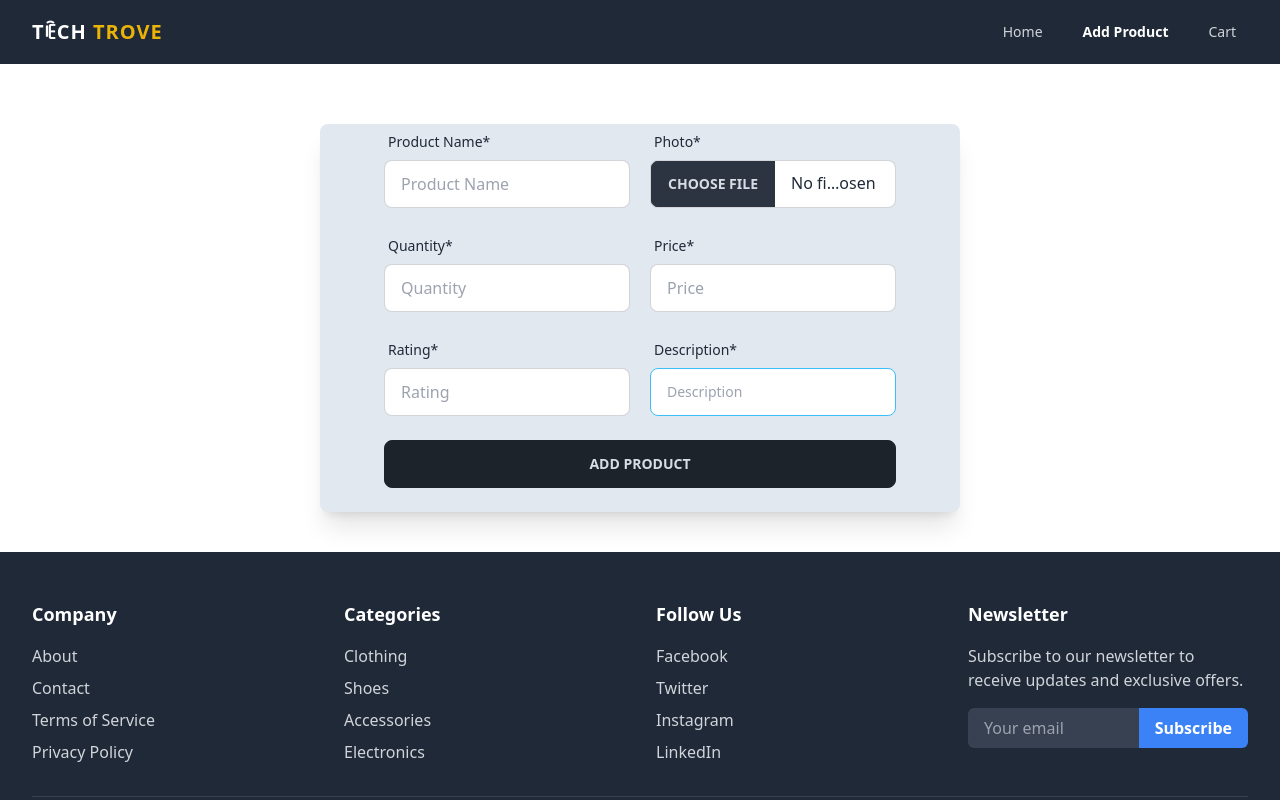
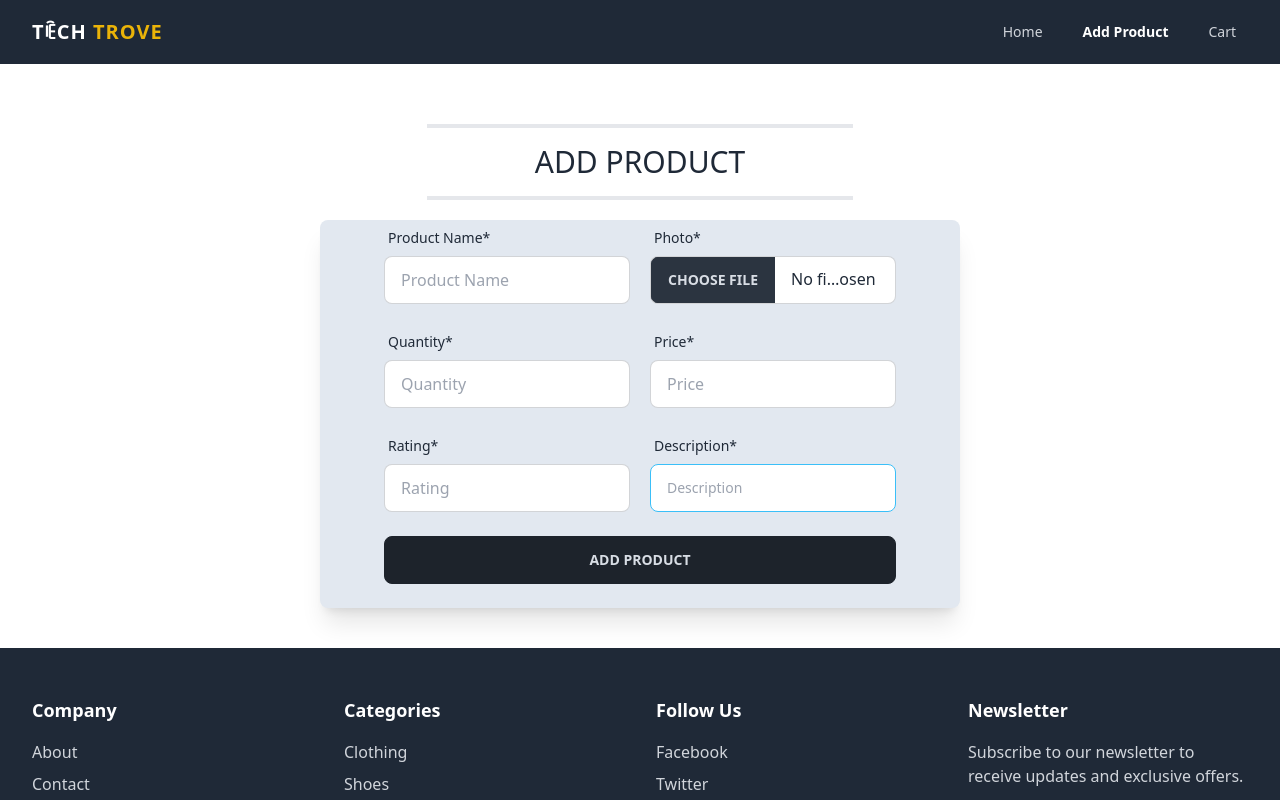
Before and after one commit to RahulSaha1998/Tech-trove-client, a React (Vite) app: page /addproduct in a window 1280 px wide. Shown: the top 800 px of the page. Built offline with nearby package versions, Linux system fonts and the light colour scheme; no server answers.

Commit message:
create section title and helmet for browser title

```diff
--- a/src/components/AddProductForm.jsx
+++ b/src/components/AddProductForm.jsx
@@ -1,8 +1,8 @@
-// import SectionTitle from "../../components/SectionTitle";
-// import { Helmet } from "react-helmet-async";
 import { useForm } from "react-hook-form";
 import toast, { Toaster } from "react-hot-toast";
 import useAxios from "../hooks/useAxios";
+import SectionTitle from "./SectionTitle";
+import { Helmet } from "react-helmet-async";
 
 // Get the image hosting token from environment variables
 const image_hosting_token = import.meta.env.VITE_Image_Upload_Token;
@@ -61,11 +61,11 @@ const AddProductForm = () => {
 
     return (
         <div className="h-full">
-            {/* <Helmet>
-                <title>REPLIQ | Add Product</title>
-            </Helmet> */}
+            <Helmet>
+                <title>TECH TROVE | Add Product</title>
+            </Helmet>
             <div>
-                {/* <SectionTitle heading="Add Product" /> */}
+                <SectionTitle heading="Add Product" />
             </div>
             <div className="bg-slate-200 rounded-lg shadow-xl mt-5 md:w-[50%] mx-auto">
                 <form
--- /dev/null
+++ b/src/components/SectionTitle.jsx
@@ -0,0 +1,9 @@
+const SectionTitle = ({ heading }) => {
+    return (
+        <div className="mx-auto text-center md:w-4/12 my-5">
+            <h3 className="text-3xl uppercase border-y-4 py-4">{heading}</h3>
+        </div>
+    );
+};
+
+export default SectionTitle;
--- a/src/main.jsx
+++ b/src/main.jsx
@@ -6,11 +6,14 @@ import {
   RouterProvider,
 } from "react-router-dom";
 import router from './routes/Routes.jsx';
+import { HelmetProvider } from 'react-helmet-async';
 
 ReactDOM.createRoot(document.getElementById('root')).render(
   <React.StrictMode>
-    <RouterProvider router={router}>
-      <App />
-    </RouterProvider>
+    <HelmetProvider>
+      <RouterProvider router={router}>
+        <App />
+      </RouterProvider>
+    </HelmetProvider>
   </React.StrictMode>,
 )
```
